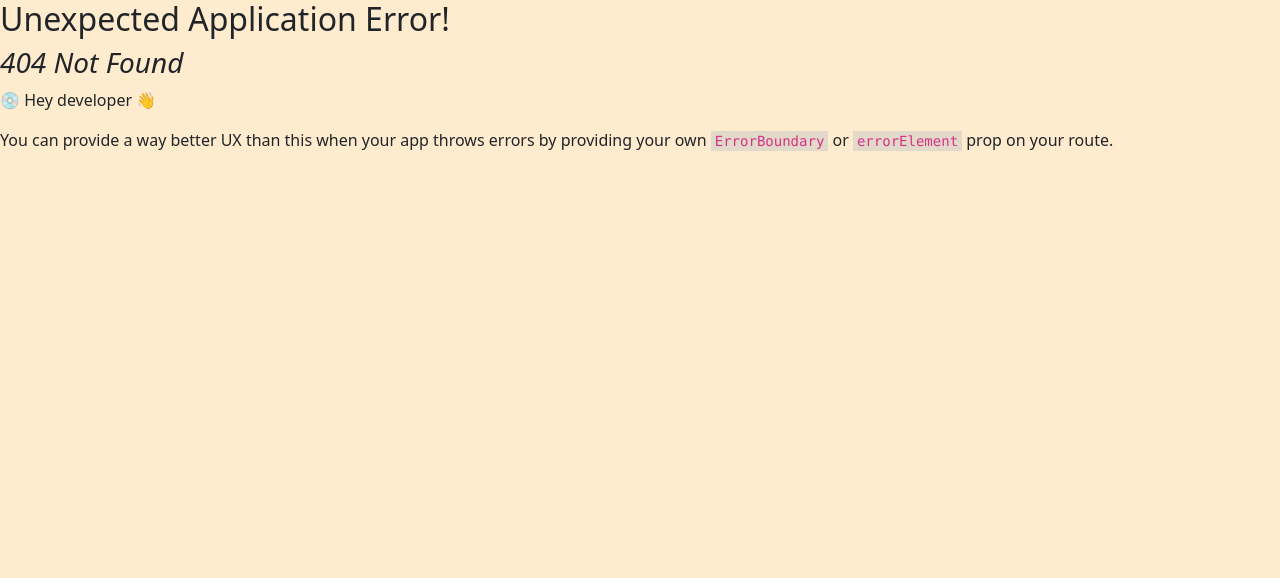
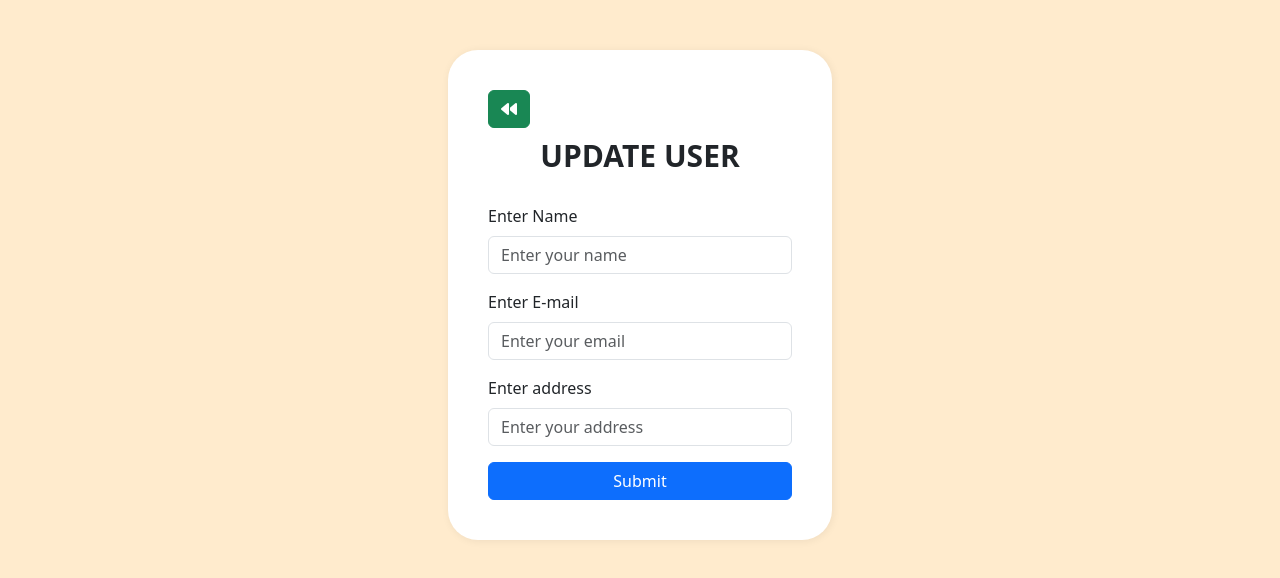
Before and after one commit to pranav600/mern-crud, a React (Vite) app in the folder Frontend/: page /update/1 in a window 1280 px wide. Before the commit this address had no page. Shown: the top 578 px of the page. Built offline with nearby package versions, Linux system fonts and the light colour scheme; no server answers.

Commit message:
Completed CRUD

```diff
--- a/Frontend/src/getuser/User.jsx
+++ b/Frontend/src/getuser/User.jsx
@@ -1,30 +1,67 @@
-import React, { useEffect, useState } from 'react'
-import "./user.css"
-import axios from 'axios'
-import { Link } from 'react-router-dom'
+import React, { useEffect, useState } from "react";
+import "./user.css";
+import axios from "axios";
+import { Link } from "react-router-dom";
+import toast, { Toaster } from "react-hot-toast";
+import { motion } from "framer-motion";
+import CheckCircleIcon from "@mui/icons-material/CheckCircle";
+
+const showSuccessToast = () => {
+  toast.success(
+    <motion.div
+      initial={{ scale: 0, opacity: 0 }}
+      animate={{ scale: 1, opacity: 1 }}
+      transition={{ duration: 0.5, type: "spring", stiffness: 100 }}
+      style={{ display: "flex", alignItems: "center", gap: "10px" }}
+    >
+      <CheckCircleIcon color="success" />
+      User Deleted Successfully!
+    </motion.div>,
+    { icon: null }
+  );
+};
 
 const User = () => {
-    const [users, setUsers] = useState([])
-    useEffect(()=>{
+  const [users, setUsers] = useState([]);
+
+  useEffect(() => {
     const fetchData = async () => {
       try {
-
         const response = await axios.get("http://localhost:8000/api/allusers");
-              setUsers(response.data)
-
+        setUsers(response.data);
       } catch (error) {
-                console.log("Error while fetching data", error)
+        console.log("Error while fetching data", error);
       }
     };
     fetchData();
-    },[]);
+  }, []);
+
+  const deleteUser = async (userId) => {
+    try {
+      await axios.delete(`http://localhost:8000/api/delete/user/${userId}`);
+      setUsers((prevUsers) => prevUsers.filter((user) => user._id !== userId));
+
+      // Show success toast
+      showSuccessToast();
+    } catch (error) {
+      toast.error("Error deleting user");
+    }
+  };
 
   return (
     <div className="userTable">
-      <Link to="/add" type="button" class="btn btn-success">
-        <i class="fa-solid fa-user-plus"></i> Add User
+      <Toaster position="top-right" reverseOrder={false} />
+
+      <Link to="/add" type="button" className="btn btn-success">
+        <i className="fa-solid fa-user-plus"></i> Add User
       </Link>
 
+      {users.length === 0 ? (
+        <div className="noData">
+          <h2>No Users Found</h2>
+          <p>Please add New User</p>
+        </div>
+      ) : (
         <table className="table table-bordered">
           <thead>
             <tr>
@@ -36,28 +73,35 @@ const User = () => {
             </tr>
           </thead>
           <tbody>
-            {users.map((user, index)=>{
-                return (
-                  <tr>
+            {users.map((user, index) => (
+              <tr key={user._id}>
                 <td>{index + 1}</td>
                 <td>{user.name}</td>
                 <td>{user.email}</td>
                 <td>{user.address}</td>
                 <td className="actionButtons">
-                      <button type="button" class="btn btn-primary">
-                        <i class="fa-solid fa-pen-to-square"></i>
-                      </button>
-                      <button type="button" class="btn btn-danger">
-                        <i class="fa-solid fa-trash"></i>
+                  <Link
+                    to={`/update/${user._id}`}
+                    type="button"
+                    className="btn btn-primary"
+                  >
+                    <i className="fa-solid fa-pen-to-square"></i>
+                  </Link>
+                  <button
+                    onClick={() => deleteUser(user._id)}
+                    type="button"
+                    className="btn btn-danger"
+                  >
+                    <i className="fa-solid fa-trash"></i>
                   </button>
                 </td>
               </tr>
-                );
-            })}
+            ))}
           </tbody>
         </table>
+      )}
     </div>
   );
-}
+};
 
-export default User
+export default User;
--- a/Frontend/src/getuser/user.css
+++ b/Frontend/src/getuser/user.css
@@ -28,3 +28,8 @@
 .actionButtons button{
     margin: 0 10px;
 }
+
+.noData{
+    margin-top: 20px;
+    text-align: center;
+}
--- /dev/null
+++ b/Frontend/src/updateUser/updateuser.jsx
@@ -0,0 +1,139 @@
+import React, { useEffect, useState } from "react";
+import { Link, useNavigate, useParams} from "react-router-dom";
+import axios from "axios";
+import toast, { Toaster } from "react-hot-toast";
+import { motion } from "framer-motion";
+import CheckCircleIcon from "@mui/icons-material/CheckCircle";
+import "./updateuser.css";
+
+const UpdateUser = () => {
+  const users = {
+    name: "",
+    email: "",
+    address: "",
+  };
+
+  const [user, setUser] = useState(users);
+  const navigate = useNavigate();
+  const { id } = useParams();
+
+  // Function to show success toast
+  const showSuccessToast = () => {
+    toast.success(
+      <motion.div
+        initial={{ scale: 0, opacity: 0 }}
+        animate={{ scale: 1, opacity: 1 }}
+        transition={{ duration: 0.5, type: "spring", stiffness: 100 }}
+        style={{ display: "flex", alignItems: "center", gap: "10px" }}
+      >
+        <CheckCircleIcon color="success" />
+        User Updated Successfully!
+      </motion.div>,
+      { icon: null }
+    );
+  };
+
+  // Function to show error toast
+  const showErrorToast = () => {
+    toast.error("Error creating user");
+  };
+
+  const inputHandler = (e) => {
+    const { name, value } = e.target;
+
+    setUser({ ...user, [name]: value });
+  };
+
+    useEffect (()=>{
+        axios.get(`http://localhost:8000/api/user/${id}`)
+        .then((response) => {
+            setUser(response.data);
+        })
+        .catch((error) => {
+            console.log(error);
+        });
+    },[id]);
+
+  const submitForm = async (e) => {
+    e.preventDefault();
+    try {
+      await axios.put(`http://localhost:8000/api/update/user/${id}`, user);
+      showSuccessToast();
+
+      // Navigate after delay
+      setTimeout(() => {
+        navigate("/");
+      }, 2000);
+    } catch (error) {
+      showErrorToast();
+    }
+  };
+
+  return (
+    <div className="addUser">
+      <Toaster position="top-right" reverseOrder={false} />
+
+      <Link to="/" type="button" className="btn btn-success">
+        <i className="fa-solid fa-backward"></i>
+      </Link>
+
+      <h3 className="heading">Update User</h3>
+
+      <form className="addUserForm" onSubmit={submitForm}>
+        <div className="mb-3">
+          <label htmlFor="name" className="form-label">
+            Enter Name
+          </label>
+          <input
+            type="text"
+            className="form-control"
+            id="name"
+            value={user.name}
+            name="name"
+            onChange={inputHandler}
+            autoComplete="off"
+            placeholder="Enter your name"
+          />
+        </div>
+
+        <div className="mb-3">
+          <label htmlFor="email" className="form-label">
+            Enter E-mail
+          </label>
+          <input
+            type="email"
+            className="form-control"
+            id="email"
+            value={user.email}
+            name="email"
+            onChange={inputHandler}
+            autoComplete="off"
+            placeholder="Enter your email"
+          />
+        </div>
+
+        <div className="mb-3">
+          <label htmlFor="address" className="form-label">
+            Enter address
+          </label>
+          <input
+            type="text"
+            className="form-control"
+            id="address"
+            value={user.address}
+            name="address"
+            onChange={inputHandler}
+            autoComplete="off"
+            placeholder="Enter your address"
+          />
+        </div>
+
+        <button type="submit" className="btn btn-primary">
+          Submit
+        </button>
+      </form>
+    </div>
+  );
+};
+
+export default UpdateUser;
```
Also changed, not shown: Frontend/src/App.jsx (+6 -1 lines), Frontend/src/updateUser/updateuser.css (added). Lines whose indentation alone changed are shown as unchanged.
